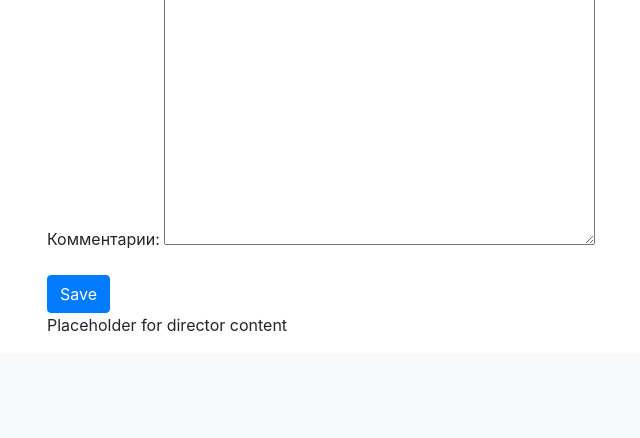
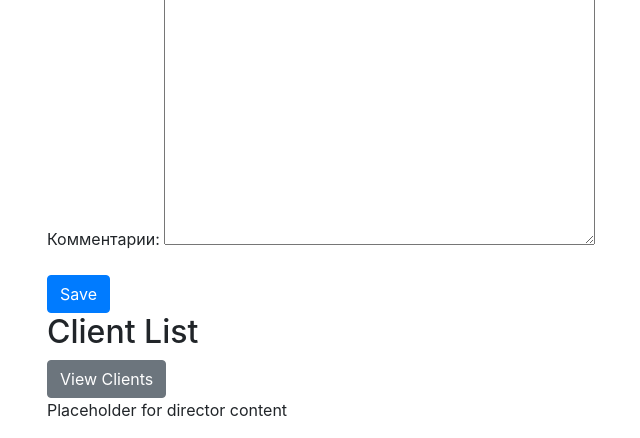
Before and after one commit to Sergey-Pashkov/MB4, a Django app: page /director/ in a window 1280 px wide. Shown: the part 1060-1498 px from the top of the page, without its empty margins (38-678 px from the left). Before the commit the page ends 1392 px from the top, so only its background shows below. Run offline with Django 5.2, Linux system fonts and the light colour scheme; a user stored in the database is signed in; some libraries are stand-ins or nearby versions.

Commit message:
На дашборд директора и бухгалтера добавлена кнпка для перехода на страницу просмотра и редактирования Списка клиентов

```diff
--- a/Home_button/Accounting_button/templates/Accounting_button/accountant_dashboard.html
+++ b/Home_button/Accounting_button/templates/Accounting_button/accountant_dashboard.html
@@ -1,8 +1,12 @@
-
+<!-- templates/Accounting_button/accountant_dashboard.html -->
 {% extends "Accounting_button/base.html" %}
 {% block title %}Accountant Dashboard{% endblock %}
 {% block content %}
 <h1>Accountant Dashboard</h1>
 <p>Welcome, {{ user.username }}!</p>
+
+<!-- Ссылка на список клиентов -->
+<a href="{% url 'client_list' %}" class="btn btn-primary">View Client List</a>
+
 <p>Placeholder for accountant content</p>
 {% endblock %}
--- a/Home_button/Accounting_button/templates/Accounting_button/director_dashboard.html
+++ b/Home_button/Accounting_button/templates/Accounting_button/director_dashboard.html
@@ -20,5 +20,9 @@
     <button type="submit" name="save_client" class="btn btn-primary">Save</button>
 </form>
 
+<!-- Ссылка на список клиентов -->
+<h2>Client List</h2>
+<a href="{% url 'client_list' %}" class="btn btn-secondary">View Clients</a>
+
 <p>Placeholder for director content</p>
 {% endblock %}
--- a/Home_button/Accounting_button/urls.py
+++ b/Home_button/Accounting_button/urls.py
@@ -6,5 +6,6 @@ urlpatterns = [
     path('accountant/', views.accountant_dashboard, name='accountant_dashboard'),
     path('director/', views.director_dashboard, name='director_dashboard'),
     path('owner/', views.owner_dashboard, name='owner_dashboard'),
-    path('clients/', views.client_list, name='client_list'),  # URL для списка клиентов
+    path('clients/', views.client_list, name='client_list'),
+    path('clients/edit/<int:client_id>/', views.client_edit, name='client_edit'),  # URL для редактирования клиента
 ]
--- a/Home_button/Accounting_button/views.py
+++ b/Home_button/Accounting_button/views.py
@@ -1,4 +1,5 @@
-from django.shortcuts import render, redirect
+from django.shortcuts import render, get_object_or_404, redirect
+
 from .models import CustomUser, Constant, Client
 from .forms import CustomUserCreationForm, ConstantForm, ClientForm
 from django.contrib.auth.decorators import login_required
@@ -44,12 +45,6 @@ def director_dashboard(request):
         'user': request.user  # Передача текущего пользователя в контекст
     })
 
-# Список клиентов
-@login_required
-def client_list(request):
-    clients = Client.objects.all()  # Получение всех клиентов из базы данных
-    return render(request, 'Accounting_button/client_list.html', {'clients': clients})
-
 # Дашборд собственника с обработкой формы создания пользователя и редактирования констант
 @login_required
 def owner_dashboard(request):
@@ -77,3 +72,26 @@ def owner_dashboard(request):
         'constants_forms': constants_forms,
         'user': request.user,
     })
+
+
+@login_required
+def client_list(request):
+    clients = Client.objects.all()
+    total_clients = clients.count()  # Считаем общее количество клиентов
+    return render(request, 'Accounting_button/client_list.html', {
+        'clients': clients,
+        'total_clients': total_clients  # Передаем общее количество клиентов в контекст
+    })
+
+
+@login_required
+def client_edit(request, client_id):
+    client = get_object_or_404(Client, id=client_id)
+    if request.method == 'POST':
+        form = ClientForm(request.POST, instance=client)
+        if form.is_valid():
+            form.save()
+            return redirect('client_list')
+    else:
+        form = ClientForm(instance=client)
+    return render(request, 'Accounting_button/client_edit.html', {'form': form, 'client': client})
```
Also changed, not shown: Home_button/Accounting_button/templates/Accounting_button/client_edit.html (added, +13 -0 lines), Home_button/Accounting_button/templates/Accounting_button/client_list.html (+7 -0 lines), Home_button/db.sqlite3, 1 other file.
